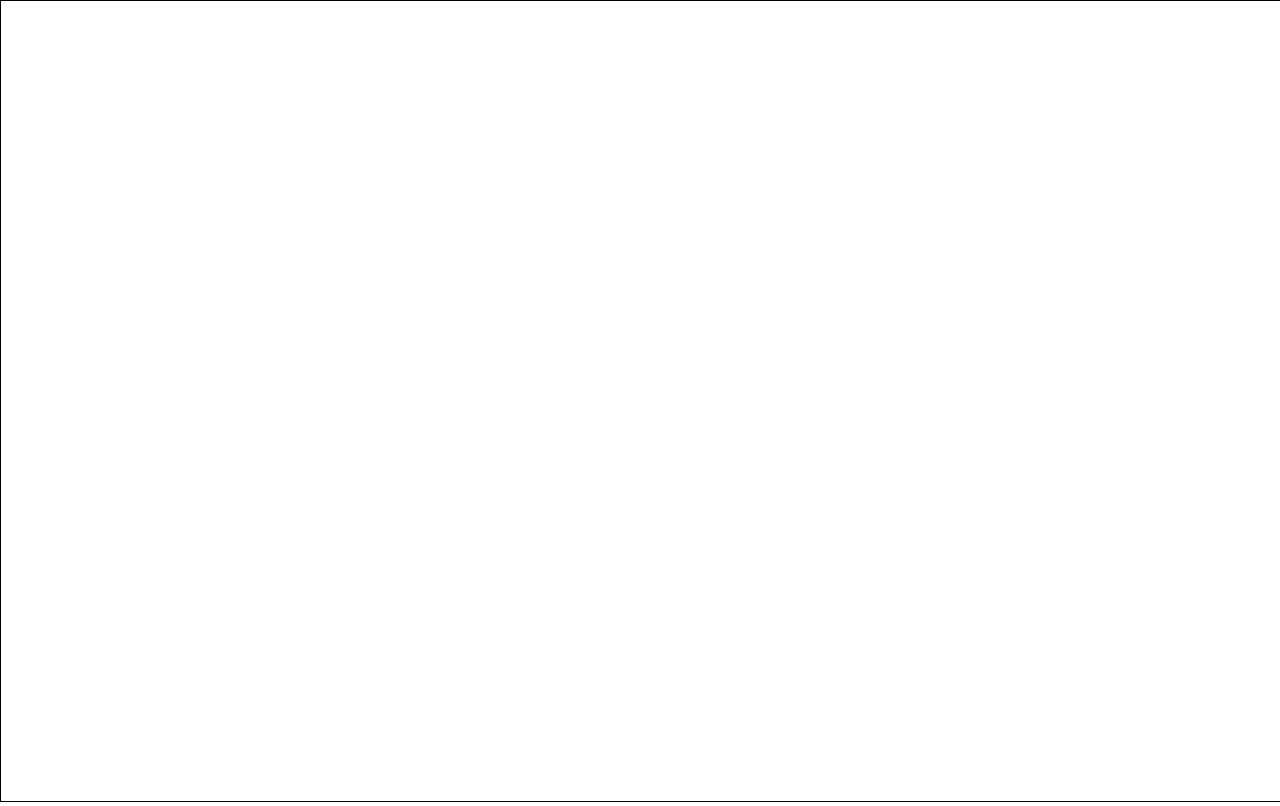
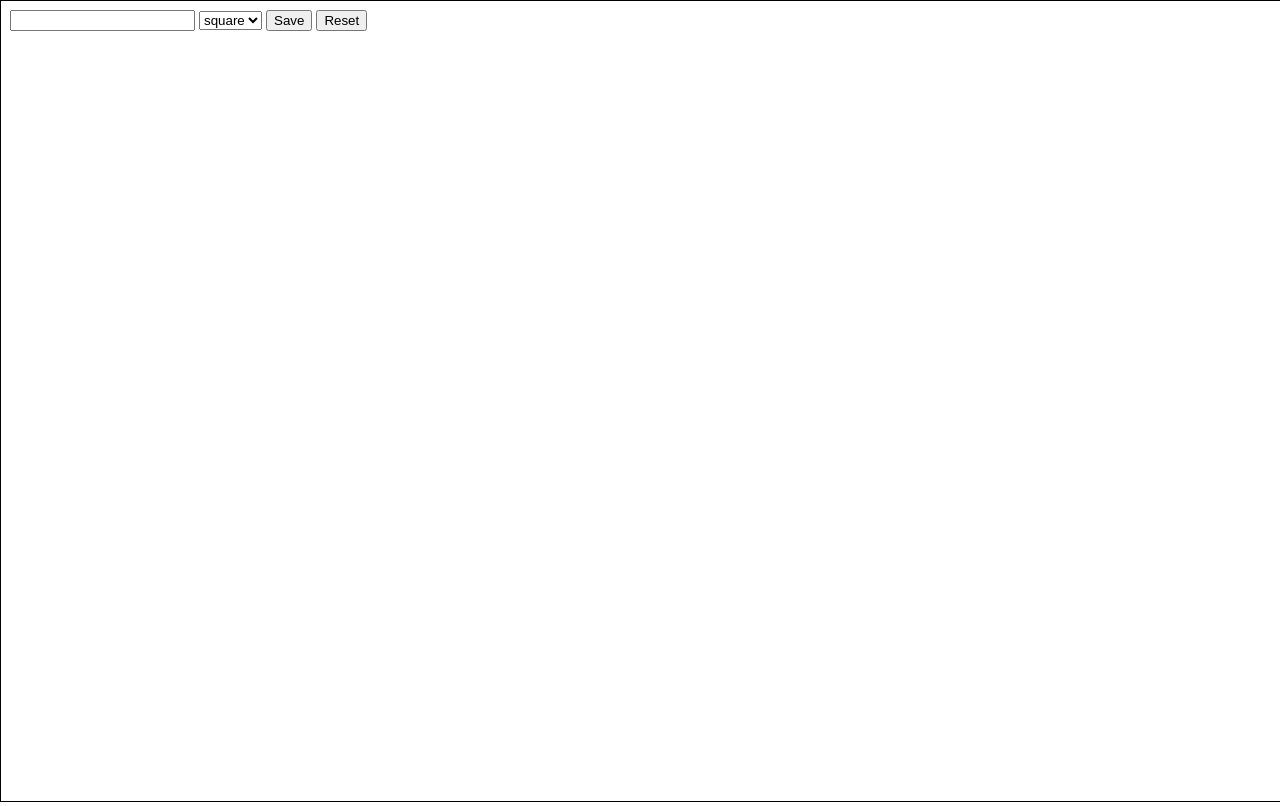
Before and after one commit to eitan02581/draw-canvas, a plain HTML site: page index.html in a window 1280 px wide. Drawn offline with Linux system fonts and the light colour scheme.

Commit message:
gui-creation

```diff
--- a/index.html
+++ b/index.html
@@ -1,5 +1,6 @@
 <!DOCTYPE html>
 <html lang="en">
+
 <head>
     <meta charset="UTF-8">
     <meta name="viewport" content="width=device-width, initial-scale=1.0">
@@ -7,14 +8,23 @@
     <link rel="stylesheet" href="style.css">
     <title>canvas-ex</title>
 </head>
-<body  onload="init()">
-        <header>
-            <div class="gui-wrapper">
 
-            </div>
-        </header>
-        <canvas  id="draw-canvas" onclick="canvasClicked(event)"></canvas>
+<body onload="init()">
+    <header>
+        <div class="gui-wrapper">
+            <input type="text">
+            <select>
+                <option value="square">square</option>
+                <option value="circle">circle</option>
+                <option value=""></option>
+            </select>
+            <button>Save</button>
+            <button>Reset</button>
+        </div>
+    </header>
+    <canvas id="draw-canvas" onclick="canvasClicked(event)"></canvas>
 
-        <script src="main.js"></script>
-    </body>
+    <script src="main.js"></script>
+</body>
+
 </html>
--- a/main.js
+++ b/main.js
@@ -1,3 +1,4 @@
+'use strict'
 var gCanvas
 
 function init() {
--- a/style.css
+++ b/style.css
@@ -1,4 +1,3 @@
-
 body {
     margin: 0;
     padding: 0;
@@ -7,6 +6,11 @@ body {
     overflow: hidden;
 }
 
+.gui-wrapper {
+    top: 10px;
+    left: 10px;
+    position: absolute;
+}
 
 canvas {
     border: 1px solid black;
```
